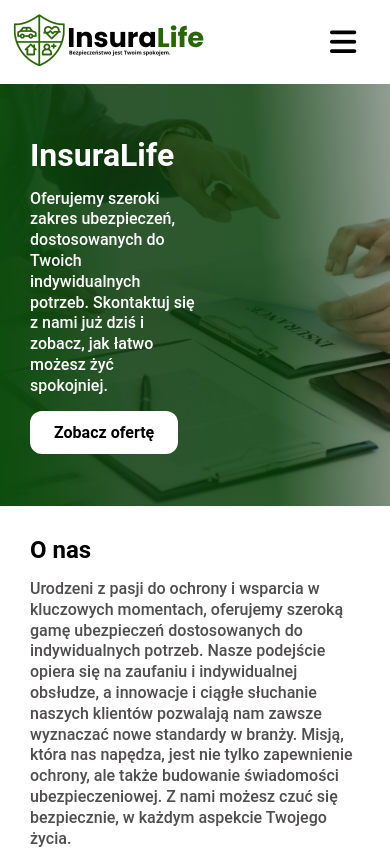
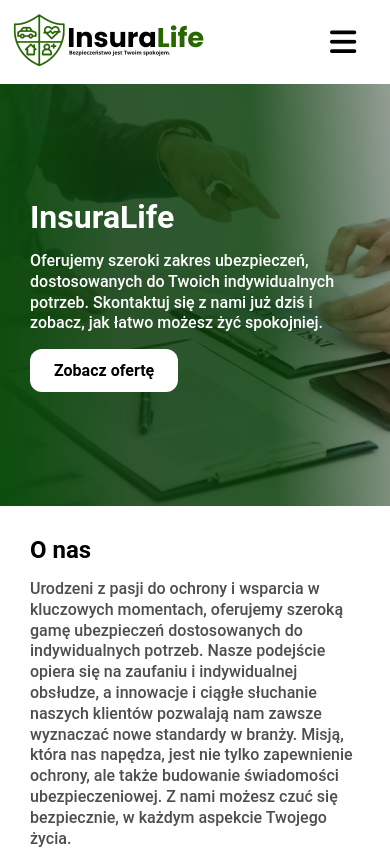
Before and after one commit to KamilFil/insurance-site, a Next.js app: page / in a window 390 px wide. Shown: the top 849 px of the page. Built offline with nearby package versions, Linux system fonts and the light colour scheme.

Commit message:
bugfix - mobile views

```diff
--- a/src/ui/organisms/HeroSection/HeroSection.css
+++ b/src/ui/organisms/HeroSection/HeroSection.css
@@ -47,3 +47,10 @@
 .hero-content {
     width: 50%;
 }
+
+@media (max-width: 768px) {
+.hero-content {
+    width: 100%;
+}
+
+}
```
